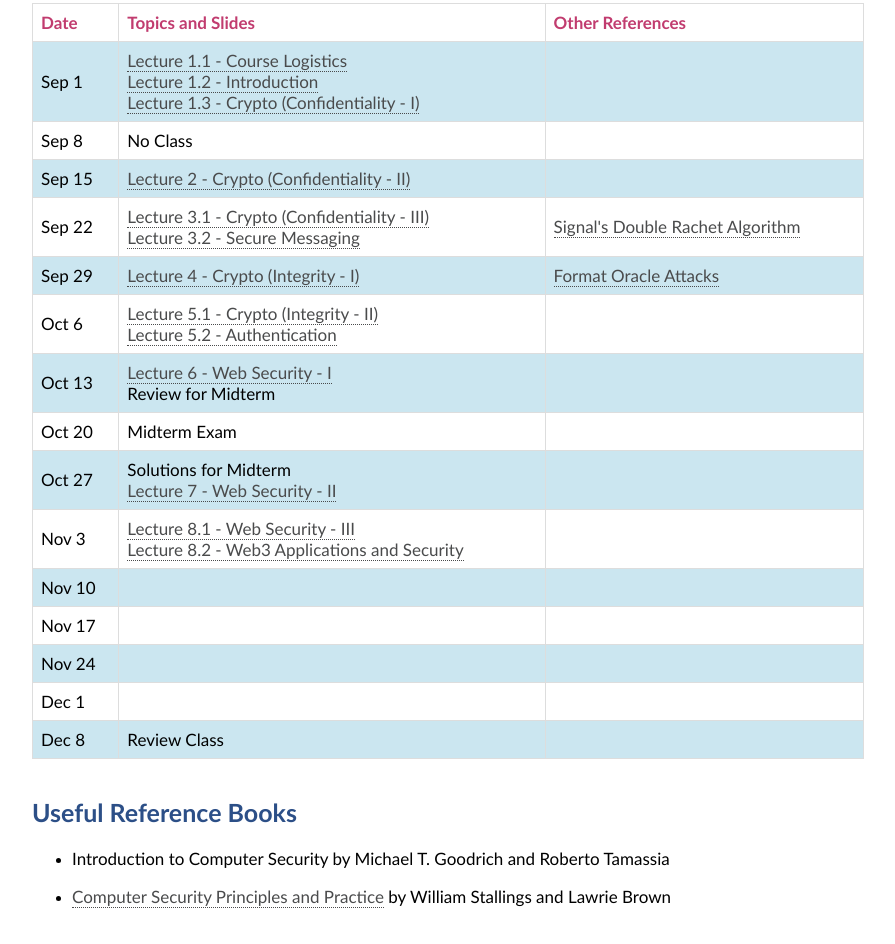
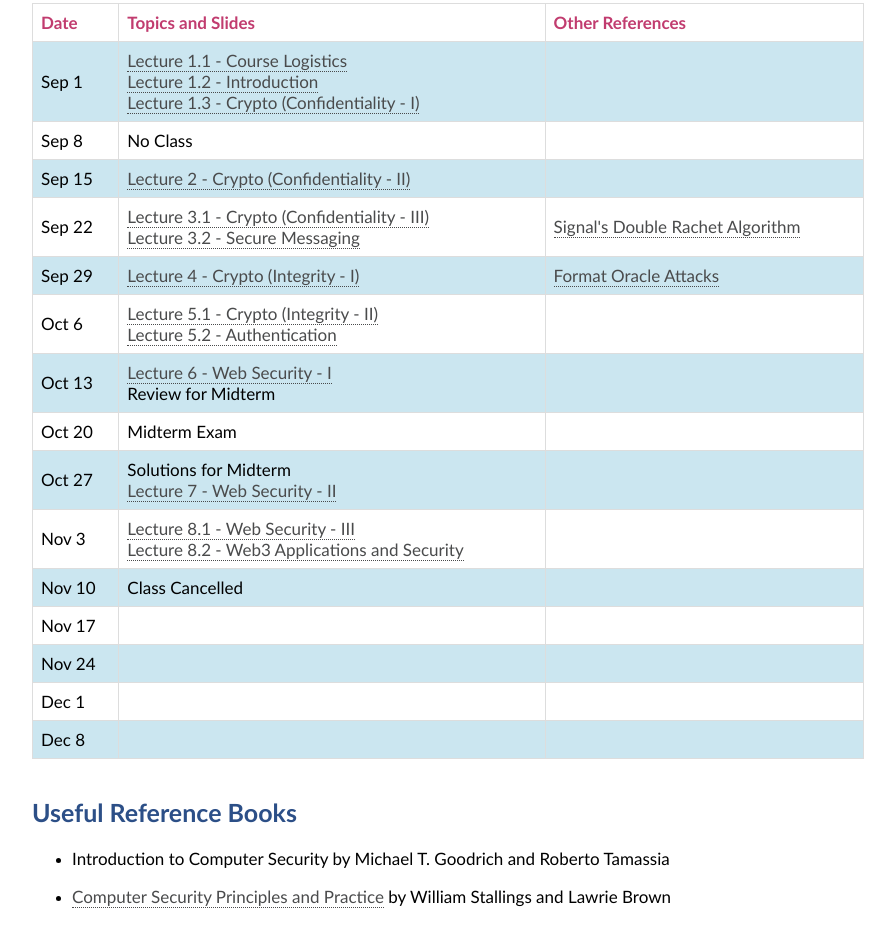
Before and after one commit to aarushigoel/aarushigoel.github.io, a plain HTML site: page courses/Fall 2026/CS546.html in a window 1280 px wide. Shown: the part 1460-2404 px from the top of the page, without its empty margins (224-1119 px from the left). Drawn offline with nearby package versions, Linux system fonts and the light colour scheme; some packages are replaced by stand-ins of ours.

Commit message:
Update CS546.html

```diff
--- a/courses/Fall 2026/CS546.html
+++ b/courses/Fall 2026/CS546.html
@@ -351,7 +351,7 @@ instructions.</p>
   </tr>
   <tr>
     <td>Nov 10</td>
-    <td></td>
+    <td>Class Cancelled</td>
     <td></td>
   </tr>
   <tr>
@@ -371,7 +371,7 @@ instructions.</p>
   </tr>
   <tr>
     <td>Dec 8</td>
-    <td>Review Class</td>
+    <td></td>
     <td></td>
   </tr>
 </table>
```
